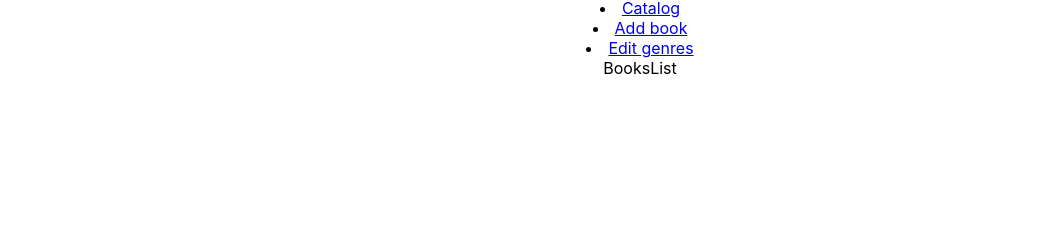
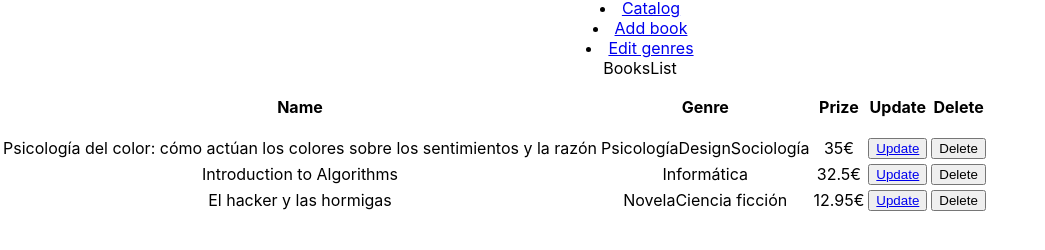
Before and after one commit to pixelvega/book-manager-test, a React (Create React App) app: page / in a window 1280 px wide. Shown: the part 306-556 px from the top of the page, without its empty margins (0-1045 px from the left). Built offline with nearby package versions, Linux system fonts and the light colour scheme.

Commit message:
Fetch books and show results

```diff
--- a/src/App.js
+++ b/src/App.js
@@ -5,15 +5,38 @@ import Header from './components/Header';
 import BooksList from './components/BooksList';
 import AddBook from './components/AddBook';
 import EditGenres from './components/EditGenres';
+import {fetchBooks} from './services/booksService';
 
 class App extends Component {
+  constructor(props) {
+    super(props);
+    this.state = {
+      booksList: []
+    }
+  }
+
+  getBooks() {
+    fetchBooks()
+      .then(data => {
+        this.setState({
+          booksList: data
+        });
+      })
+  }
+
+  componentDidMount() {
+    this.getBooks();
+  }
+
   render() {
+    const {booksList} = this.state;
+
     return (
       <div className="App">
         <Header />
         <Switch>
           <Route exact path="/" render={()=>
-            <BooksList />
+            <BooksList booksList={booksList} />
           }/>
           <Route path="/AddBook/" render={()=>
             <AddBook />
--- a/src/components/BooksList.js
+++ b/src/components/BooksList.js
@@ -1,10 +1,63 @@
 import React, {Component} from 'react';
+import {Link} from 'react-router-dom';
 
 class BooksList extends Component {
+  mapBooks(list) {
+    const rowBook = list.map((book, index)=>{
+      return(
+        <tr className="table__tr" key={index}>
+          <td className="table__td table__td--user">{book.title}</td>
+          <td className="table__td table__td--times">{book.genre}</td>
+          <td className="table__td table__td--sec">{book.prize}€</td>
+          <td className="table__td table__td--sec"><button className="table_btn" ><Link to={`/AddBook/`}>Update</Link></button></td>
+          <td className="table__td table__td--sec"><button className="table_btn">Delete</button></td>
+        </tr>
+      );
+    });
+    return rowBook;
+  }
   render() {
+    const {booksList} = this.props;
+
     return(
-      <div>BooksList</div>
+      <>
+        <div>BooksList</div>
+        <table className="table" id="table">
+        <thead className="table__thead">
+          <tr className="table__tr-title">
+            <th className="table__th table__th-col1">
+              <div className="table__content table__content-col1">
+                <p className="table__title">Name</p>
+              </div>
+            </th>
+            <th className="table__th table__th-col2">
+              <div className="table__content table__content-col2">
+                <p className="table__title">Genre</p>
+              </div>
+            </th>
+            <th className="table__th table__th-col3">
+              <div className="table__content table__content-col3">
+                <p className="table__title">Prize</p>
+              </div>
+            </th>
+            <th className="table__th table__th-col3">
+              <div className="table__content table__content-col3">
+                <p className="table__title">Update</p>
+              </div>
+            </th>
+            <th className="table__th table__th-col3">
+              <div className="table__content table__content-col3">
+                <p className="table__title">Delete</p>
+              </div>
+            </th>
+          </tr>
+        </thead>
 
+        <tbody className="table__tbody">
+          {this.mapBooks(booksList)}
+        </tbody>
+      </table>
+    </>
     );
   }
 }
--- /dev/null
+++ b/src/services/booksService.js
@@ -0,0 +1,5 @@
+const ENDPOINT = './data/api.json';
+
+const fetchBooks = () => fetch(ENDPOINT).then((resp) => resp.json());
+
+export {fetchBooks};
```
